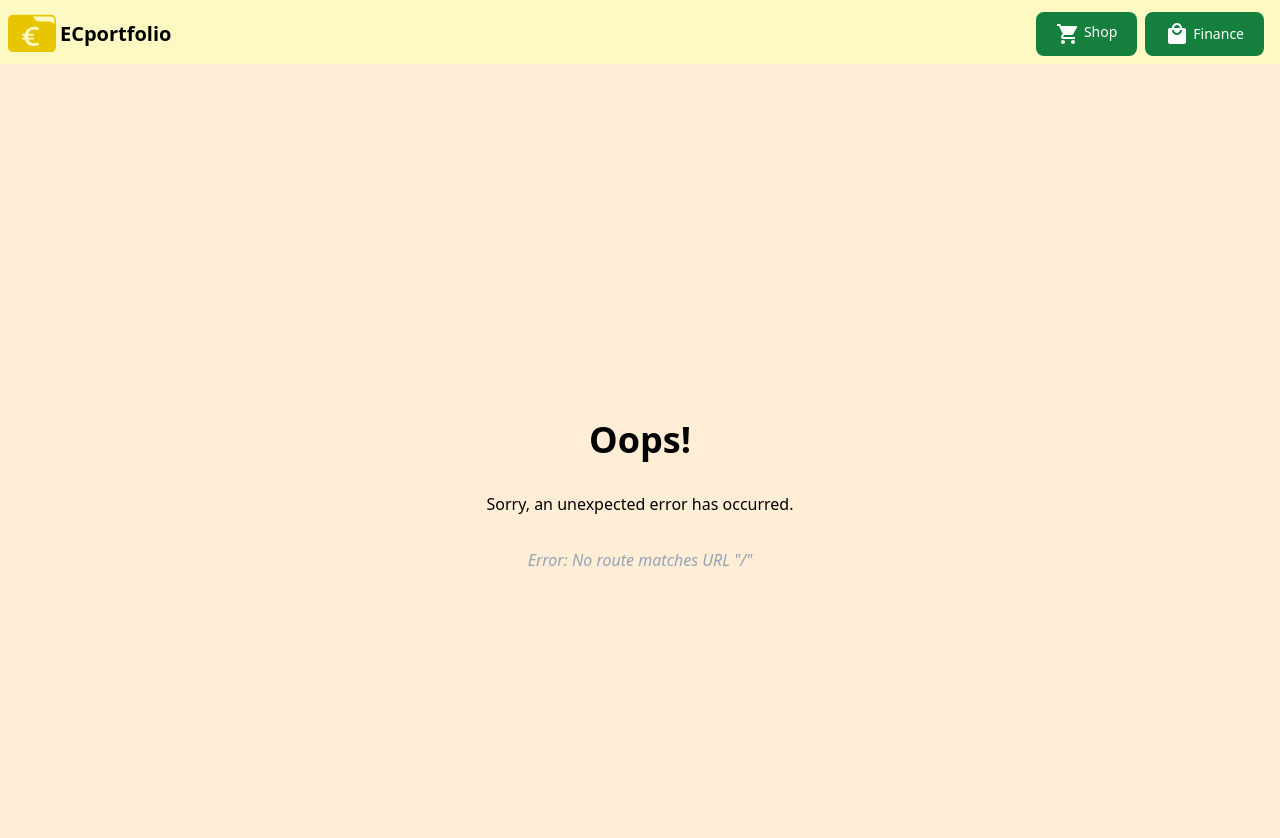
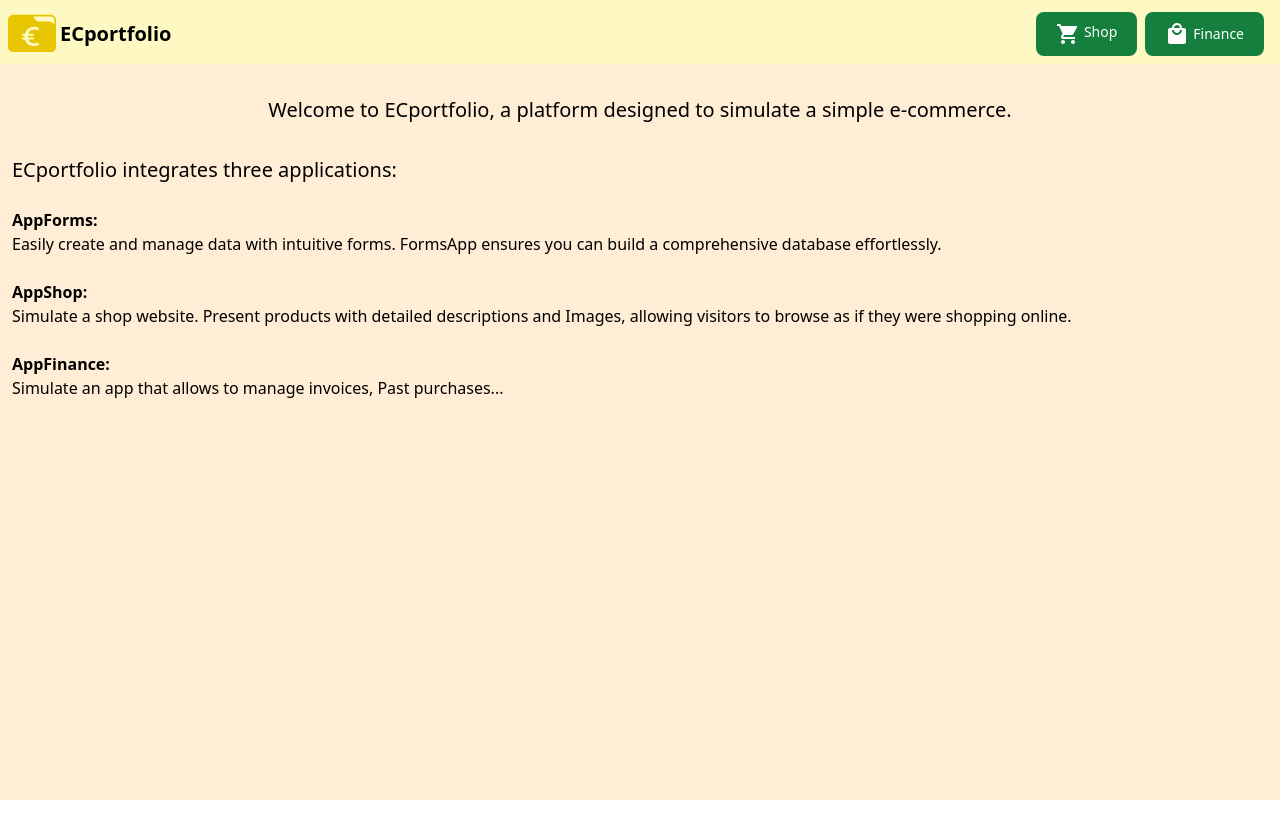
Before and after one commit to matias248/reactEcommercePortfolio, a React (Create React App) app: page / in a window 1280 px wide. Shown: the top 838 px of the page. After the commit the page ends 800 px from the top, so only its background shows below. Built offline with nearby package versions, Linux system fonts and the light colour scheme.

Commit message:
feat: issue #4

```diff
--- /dev/null
+++ b/src/components/HomePage.tsx
@@ -0,0 +1,35 @@
+
+
+export const HomePage = (): React.JSX.Element => {
+    const title = "App presentation:"
+    const IntroPlatform = 'Welcome to ECportfolio, a platform designed to simulate a simple e-commerce.'
+    const IntroDiffApp ='ECportfolio integrates three applications:';
+    const AppFormsName = "AppForms";
+    const presentationAppForms = "Easily create and manage data with intuitive forms. FormsApp ensures you can build a comprehensive database effortlessly.";
+    const AppShopName = "AppShop";
+    const presentationAppShop = "Simulate a shop website. Present products with detailed descriptions and Images, allowing visitors to browse as if they were shopping online.";
+    const AppFinanceName = "AppFinance";
+    const presentationAppFinance = "Simulate an app that allows to manage invoices, Past purchases...";
+
+    return (
+
+        <div className="flex mx-3 items-center flex-col">
+            <div className="mb-8 text-xl  dark:text-white" >{IntroPlatform}</div>
+            <div className="mb-6 dark:text-white self-start text-xl">
+                <div>{IntroDiffApp}</div>
+            </div>
+            <div className="mb-6 dark:text-white self-start text-base">
+                <div className="font-bold">{AppFormsName + ":"}</div>
+                <div>{presentationAppForms}</div>
+            </div>
+            <div className="mb-6 dark:text-white self-start text-base">
+                <div className="font-bold">{AppShopName + ":"}</div>
+                <div>{presentationAppShop}</div>
+            </div>
+            <div className="mb-6 dark:text-white self-start">
+                <div className="font-bold">{AppFinanceName + ":"}</div>
+                <div>{presentationAppFinance}</div>
+            </div>
+        </div>
+    );
+}
--- a/src/routes/AppRoute.tsx
+++ b/src/routes/AppRoute.tsx
@@ -6,8 +6,19 @@ import { ProductList } from "../components/product/ProductList";
 import { BaseTemplate } from "../components/BaseTemplate";
 import { StoreList } from "../components/store/StoreList";
 import { ProductForm } from "../components/product/ProductForm";
+import { HomePage } from "../components/HomePage";
 
 export const AppRoute = [
+  {
+    path: "",
+    element: <BaseTemplate />,
+    errorElement: <ErrorPage />,
+    children: [
+      {
+        path: "",
+        element: <HomePage />,
+        errorElement: <ErrorPage />,
+      },
       {
         path: "stores",
         element: <BaseTemplate />,
@@ -29,5 +40,6 @@ export const AppRoute = [
           },
         ]
       },
-
+    ]
+  },
 ];
```
Lines whose indentation alone changed are shown as unchanged.
